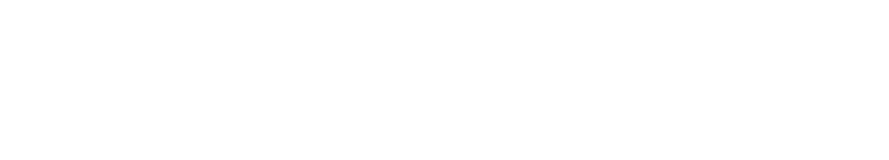
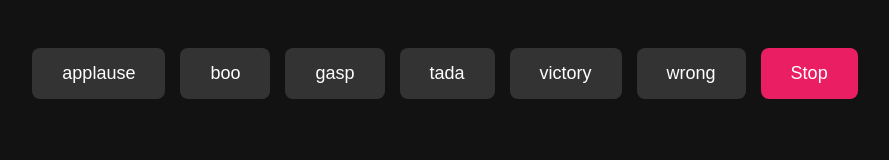
Before and after one commit to acciojob/Soundbar-JAYASIMHAREDDYYELETI, a website: page main.html in a window 1280 px wide. Shown: the whole page, without its empty margins (195-1084 px from the left). Drawn offline with Linux system fonts and the light colour scheme.

Commit message:
created a submission

```diff
--- a/main.html
+++ b/main.html
@@ -8,6 +8,8 @@
 
 <body>
 	<!-- the entire body must be written by student -->
+
+  <div id="buttons"></div>
     <script type="text/javascript" src="./script.js">
 </script>
 
--- a/script.js
+++ b/script.js
@@ -1 +1,41 @@
 //your JS code here. If required.
+// Sound names (same as filenames in sounds folder)
+const sounds = ['applause', 'boo', 'gasp', 'tada', 'victory', 'wrong'];
+
+// Get the buttons section
+const buttons = document.getElementById('buttons');
+
+// Create a button for each sound
+sounds.forEach(sound => {
+  const btn = document.createElement('button');
+  btn.classList.add('btn');
+  btn.innerText = sound;
+
+  const audio = new Audio(`sounds/${sound}.mp3`);
+
+  btn.addEventListener('click', () => {
+    stopSounds();  // stop any currently playing sound
+    audio.currentTime = 0;
+    audio.play();
+  });
+
+  buttons.appendChild(btn);
+});
+
+// Create Stop button
+const stopBtn = document.createElement('button');
+stopBtn.classList.add('stop');
+stopBtn.innerText = 'Stop';
+
+stopBtn.addEventListener('click', stopSounds);
+
+buttons.appendChild(stopBtn);
+
+// Function to stop all sounds
+function stopSounds() {
+  const allAudios = document.querySelectorAll('audio');
+  allAudios.forEach(audio => {
+    audio.pause();
+    audio.currentTime = 0;
+  });
+}
--- a/styles.css
+++ b/styles.css
@@ -1 +1,45 @@
 /*  your css code here. If applicable */
+body {
+  background-color: #121212;
+  color: #fff;
+  font-family: 'Segoe UI', sans-serif;
+  text-align: center;
+  padding: 40px;
+}
+
+h1 {
+  color: #00bcd4;
+  margin-bottom: 40px;
+}
+
+#buttons {
+  display: flex;
+  flex-wrap: wrap;
+  justify-content: center;
+  gap: 15px;
+}
+
+.btn, .stop {
+  padding: 15px 30px;
+  border: none;
+  border-radius: 8px;
+  background-color: #333;
+  color: white;
+  font-size: 18px;
+  cursor: pointer;
+  transition: background-color 0.3s, transform 0.2s;
+}
+
+.btn:hover {
+  background-color: #00bcd4;
+  transform: scale(1.05);
+}
+
+.stop {
+  background-color: #e91e63;
+}
+
+.stop:hover {
+  background-color: #c2185b;
+  transform: scale(1.05);
+}
```
